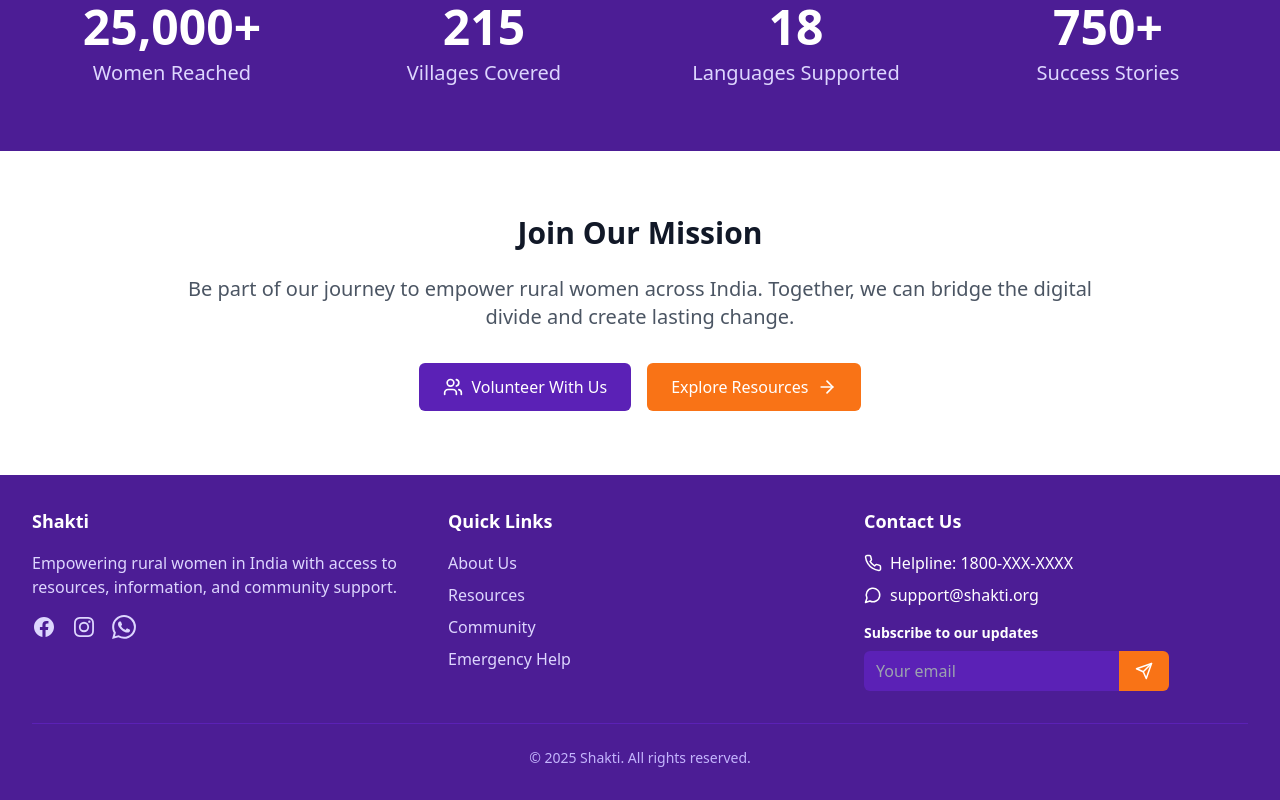
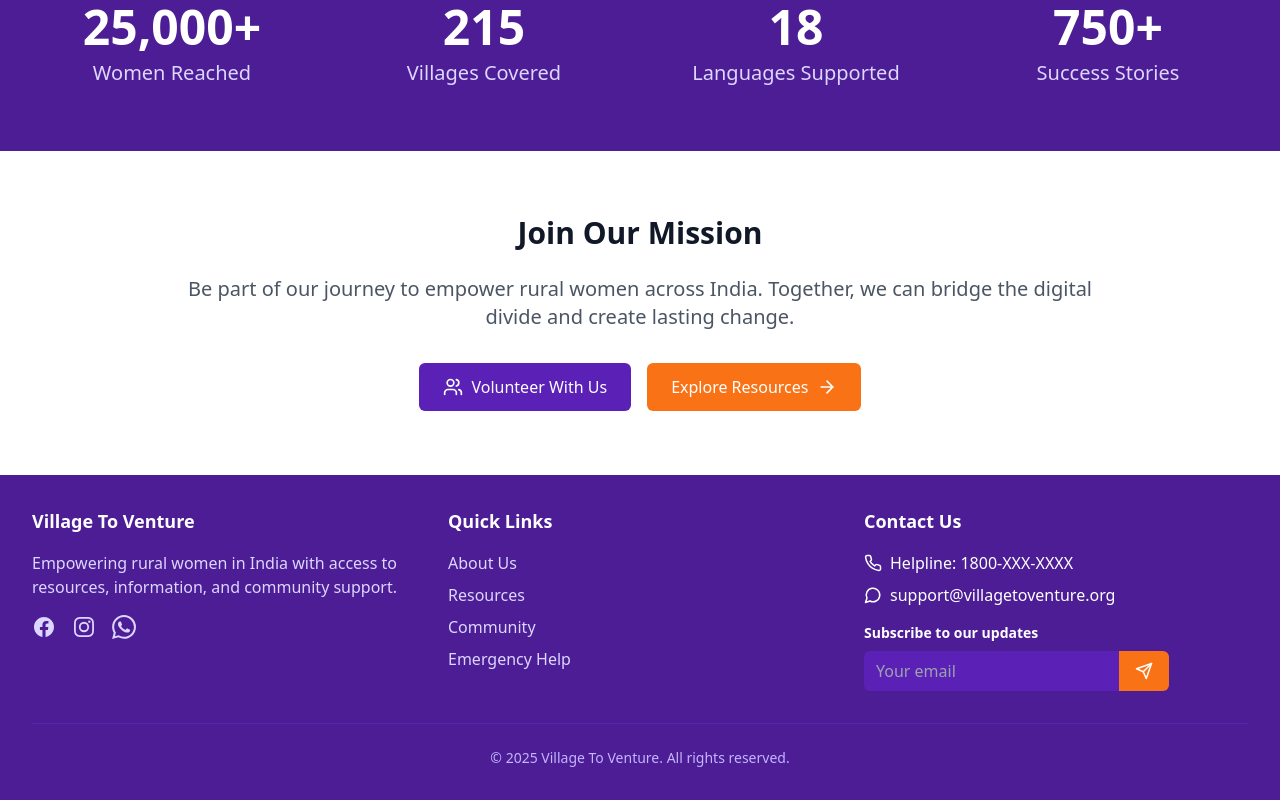
Before and after one commit to Karthik116x/VillageToVenture, a React (Vite) app: page /about in a window 1280 px wide. Shown: the part 1969-2769 px from the top of the page. Built offline with nearby package versions, Linux system fonts and the light colour scheme.

Commit message:
Rename website to Village To Venture

```diff
--- a/index.html
+++ b/index.html
@@ -4,8 +4,8 @@
     <meta charset="UTF-8" />
     <link rel="icon" type="image/svg+xml" href="/vite.svg" />
     <meta name="viewport" content="width=device-width, initial-scale=1.0" />
-    <meta name="description" content="Shakti - Empowering rural women in India with access to resources, information, and community support." />
-    <title>Shakti - Digital Platform for Rural Women</title>
+    <meta name="description" content="Village To Venture - Empowering rural women in India with access to resources, information, and community support." />
+    <title>Village To Venture - Digital Platform for Rural Women</title>
   </head>
   <body>
     <div id="root"></div>
--- a/package.json
+++ b/package.json
@@ -1,5 +1,5 @@
 {
-  "name": "shakti-platform",
+  "name": "village-to-venture",
   "private": true,
   "version": "0.0.0",
   "type": "module",
--- a/src/components/layout/Footer.tsx
+++ b/src/components/layout/Footer.tsx
@@ -11,7 +11,7 @@ const Footer: React.FC = () => {
       <div className="max-w-7xl mx-auto px-4 sm:px-6 lg:px-8 py-8">
         <div className="grid grid-cols-1 md:grid-cols-3 gap-8">
           <div>
-            <h3 className="text-lg font-semibold mb-4">Shakti</h3>
+            <h3 className="text-lg font-semibold mb-4">Village To Venture</h3>
             <p className="text-purple-200 mb-4">
               Empowering rural women in India with access to resources, information, and community support.
             </p>
@@ -64,7 +64,7 @@ const Footer: React.FC = () => {
               </li>
               <li className="flex items-center gap-2">
                 <MessageCircle size={18} />
-                <span>support@shakti.org</span>
+                <span>support@villagetoventure.org</span>
               </li>
             </ul>
             <div className="mt-4">
@@ -84,7 +84,7 @@ const Footer: React.FC = () => {
         </div>
 
         <div className="border-t border-purple-800 mt-8 pt-6 text-center text-purple-300 text-sm">
-          <p>&copy; {new Date().getFullYear()} Shakti. All rights reserved.</p>
+          <p>&copy; {new Date().getFullYear()} Village To Venture. All rights reserved.</p>
         </div>
       </div>
     </footer>
--- a/src/components/layout/Navbar.tsx
+++ b/src/components/layout/Navbar.tsx
@@ -21,7 +21,7 @@ const Navbar: React.FC = () => {
               <span className="flex items-center justify-center w-8 h-8 bg-orange-500 rounded-full">
                 <Users size={18} />
               </span>
-              Shakti
+              Village To Venture
             </NavLink>
           </div>
 
```
Also changed, not shown: 1 other file (tests, documents, lock files or other folders).
